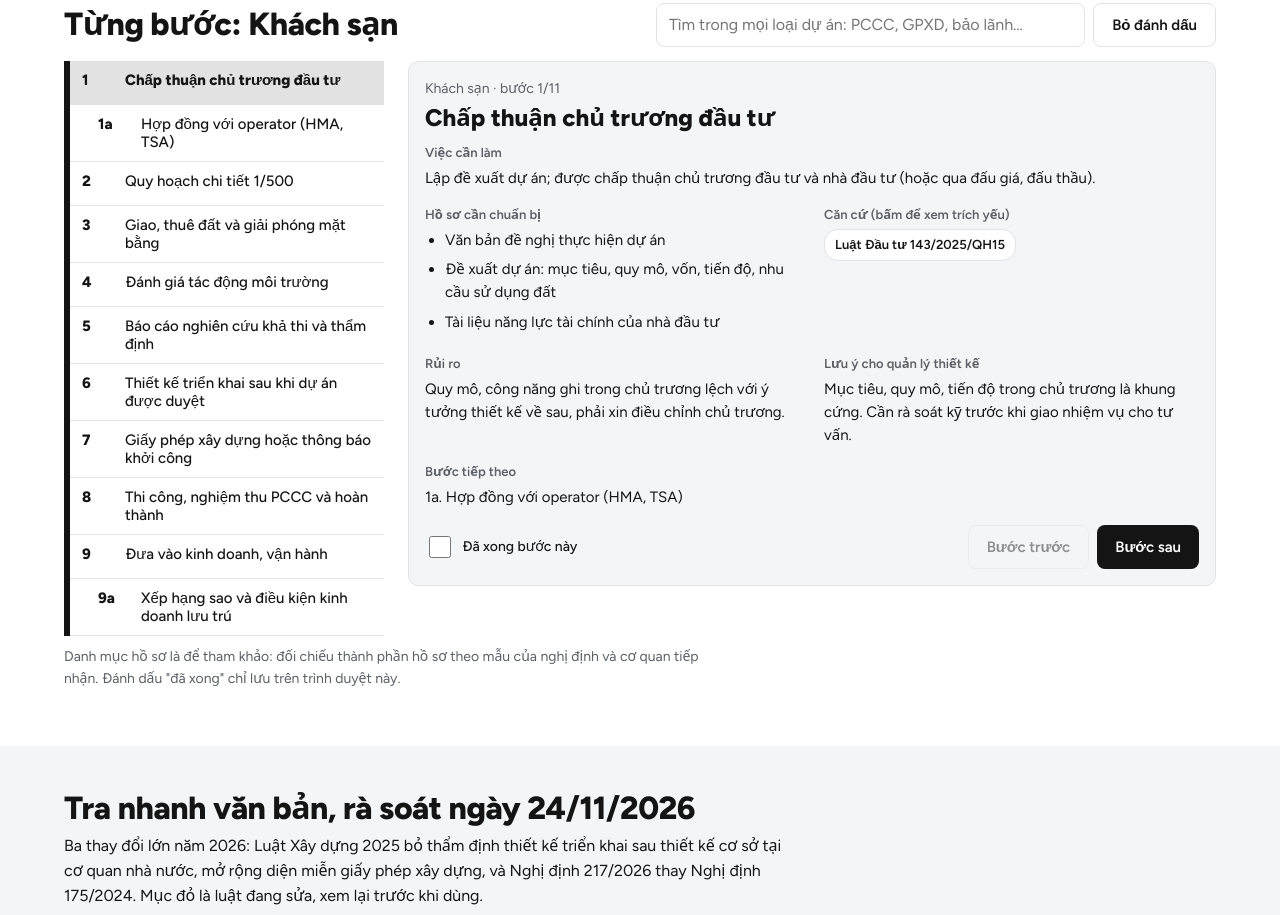
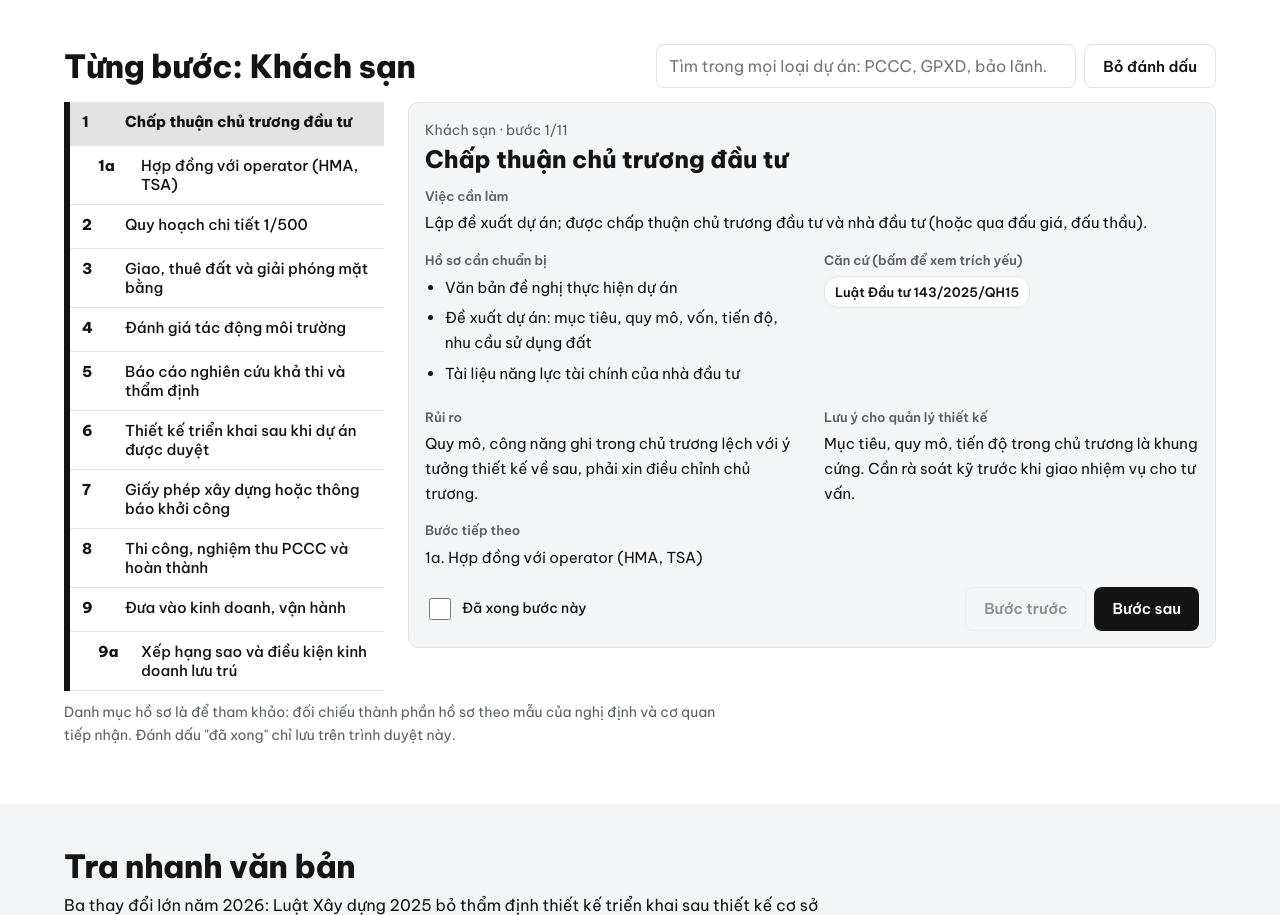
Before and after one commit to ndukkk/so-tay-dm, a plain HTML site: page index.html in a window 1280 px wide. Shown: the part 1487-2402 px from the top of the page. Drawn offline with Linux system fonts and the light colour scheme.

Commit message:
Đổi font Be Vietnam Pro, bỏ dòng ngày rà soát
Co-Authored-By: Claude Opus 5.5 <noreply@anthropic.com>
Claude-Session: https://claude.ai/code/session_01DVXBaBJgisF1K6JZCv7SuC

```diff
--- a/index.html
+++ b/index.html
@@ -6,19 +6,19 @@
 <meta name="viewport" content="width=device-width, initial-scale=1">
 <title>Sổ tay Design Manager</title>
 <link rel="preconnect" href="https://fonts.googleapis.com">
-<link href="https://fonts.googleapis.com/css2?family=Figtree:wght@400;500;600;800&display=swap" rel="stylesheet">
+<link href="https://fonts.googleapis.com/css2?family=Be+Vietnam+Pro:wght@400;500;600;800&display=swap" rel="stylesheet">
 <style>
 /* VOICE work: a reference a DM opens every week, dense and ordered
    IDEA a metro map of the project lifecycle: each project type is a line, each legal step a station
    PICTURE the lifecycle line, recoloured and re-stationed by the chosen project type
    COLOUR white / night #0e1116, ink, line colours green red amber blue + ink for hotels
-   TYPE Figtree 800 display + Figtree text
+   TYPE Be Vietnam Pro 800 display + Be Vietnam Pro text (full Vietnamese diacritics)
    LAYOUT title band, metro line, decision questions, step list beside step detail, then laws, PCCC, operator, cases, tools, ask; phone stacks */
 :root{color-scheme:light dark;--bg:light-dark(#ffffff,#0e1116);--ink:light-dark(#141414,#eef0f3);--mute:light-dark(#5b5f66,#9aa1ab);--rule:light-dark(#e2e3e5,#272c34);--panel:light-dark(#f4f5f6,#161b22);--qh:#00a05a;--cc:#e6261f;--tt:#e0a000;--vp:#0a5cff;--ks:light-dark(#141414,#eef0f3);--line:var(--ks)}
 :root[data-theme=light]{color-scheme:light}:root[data-theme=dark]{color-scheme:dark}
 *{box-sizing:border-box;min-width:0}
 html{scroll-padding-top:64px}
-body{margin:0;background:var(--bg);color:var(--ink);font:16px/1.55 Figtree,system-ui,sans-serif;overflow-x:clip}
+body{margin:0;background:var(--bg);color:var(--ink);font:16px/1.65 'Be Vietnam Pro',system-ui,sans-serif;overflow-x:clip}
 a{color:inherit}
 .band{padding-block:clamp(24px,3.5vw,52px);padding-left:max(5vw,16px);padding-right:max(5vw,16px)}
 .alt{background:var(--panel)}
@@ -38,7 +38,7 @@ nav .wrap{display:flex;gap:2px;overflow-x:auto;padding:0 max(5vw,16px)}
 nav a{flex:none;text-decoration:none;padding:14px 10px;font-weight:600;font-size:15px;border-bottom:3px solid transparent}
 nav a:hover,nav a:focus-visible{border-bottom-color:var(--line);outline:none}
 .chips{display:flex;flex-wrap:wrap;gap:8px;margin:18px 0 6px}
-.chip{font:600 15px Figtree,sans-serif;min-height:44px;padding:0 16px;border-radius:22px;border:2px solid var(--c);background:transparent;color:var(--ink);cursor:pointer;display:inline-flex;align-items:center;gap:8px}
+.chip{font:600 15px 'Be Vietnam Pro',sans-serif;min-height:44px;padding:0 16px;border-radius:22px;border:2px solid var(--c);background:transparent;color:var(--ink);cursor:pointer;display:inline-flex;align-items:center;gap:8px}
 .chip i{width:12px;height:12px;border-radius:50%;background:var(--c)}
 .chip[aria-pressed=true]{background:var(--c);color:#fff}
 .chip[aria-pressed=true] i{background:#fff}
@@ -47,17 +47,17 @@ nav a:hover,nav a:focus-visible{border-bottom-color:var(--line);outline:none}
 .chip:focus-visible{outline:3px solid var(--c);outline-offset:2px}
 .fig{position:relative;height:240px;margin-top:8px}
 .fig>svg{position:absolute;inset:0;width:100%;height:100%;overflow:visible}
-svg text{font-family:Figtree,sans-serif;paint-order:stroke;stroke:var(--bg);stroke-width:4px}
+svg text{font-family:'Be Vietnam Pro',sans-serif;paint-order:stroke;stroke:var(--bg);stroke-width:4px}
 .st{cursor:pointer}
 .st:focus-visible circle{stroke-width:6}
 .intro{display:grid;grid-template-columns:minmax(0,2fr) minmax(0,1fr);gap:24px}
 .note{font-size:14px;color:var(--mute)}
 .panel{background:var(--panel);border:1px solid var(--rule);border-radius:10px;padding:16px}
 .alt .panel{background:var(--bg)}
-input[type=search],input[type=text],select,textarea{font:16px Figtree,sans-serif;color:var(--ink);background:var(--bg);border:1.5px solid var(--rule);border-radius:8px;padding:10px 12px;min-height:44px;width:100%}
+input[type=search],input[type=text],select,textarea{font:16px 'Be Vietnam Pro',sans-serif;color:var(--ink);background:var(--bg);border:1.5px solid var(--rule);border-radius:8px;padding:10px 12px;min-height:44px;width:100%}
 input:focus,select:focus,textarea:focus{outline:none;border-color:var(--line)}
 label{font-size:14px;font-weight:600;display:block;margin-bottom:4px}
-.btn{font:600 15px Figtree,sans-serif;min-height:44px;padding:0 18px;border-radius:8px;border:0;background:var(--ink);color:var(--bg);cursor:pointer;display:inline-flex;align-items:center;justify-content:center;text-decoration:none}
+.btn{font:600 15px 'Be Vietnam Pro',sans-serif;min-height:44px;padding:0 18px;border-radius:8px;border:0;background:var(--ink);color:var(--bg);cursor:pointer;display:inline-flex;align-items:center;justify-content:center;text-decoration:none}
 .btn.ghost{background:transparent;color:var(--ink);border:1.5px solid var(--rule)}
 .btn:disabled{opacity:.45;cursor:default}
 .btn:focus-visible{outline:3px solid var(--line);outline-offset:2px}
@@ -80,7 +80,7 @@ td{padding:12px 10px;border-bottom:1px solid var(--rule);vertical-align:top}
 #tree-out button{font:inherit;background:none;border:0;padding:0;color:inherit;text-decoration:underline;cursor:pointer}
 .steps{display:grid;grid-template-columns:minmax(0,320px) minmax(0,1fr);gap:24px;align-items:start}
 #slist{display:flex;flex-direction:column;border-left:6px solid var(--line);max-height:720px;overflow-y:auto}
-#slist button{font:500 15px Figtree,sans-serif;text-align:left;background:none;border:0;border-bottom:1px solid var(--rule);padding:10px 12px;min-height:44px;color:var(--ink);cursor:pointer;display:flex;gap:10px;align-items:flex-start}
+#slist button{font:500 15px 'Be Vietnam Pro',sans-serif;text-align:left;background:none;border:0;border-bottom:1px solid var(--rule);padding:10px 12px;min-height:44px;color:var(--ink);cursor:pointer;display:flex;gap:10px;align-items:flex-start}
 #slist button b{flex:none;min-width:2.2em;font-weight:800}
 #slist button[aria-current=true]{background:color-mix(in srgb,var(--line) 12%,transparent);font-weight:700}
 #slist button.done span{text-decoration:line-through;color:var(--mute)}
@@ -92,7 +92,7 @@ td{padding:12px 10px;border-bottom:1px solid var(--rule);vertical-align:top}
 .dgrid section p,.dgrid ul{margin:0;font-size:15px}
 .dgrid .wide{grid-column:1/-1}
 .warn{padding:10px 12px;border-left:4px solid var(--line);background:color-mix(in srgb,var(--line) 8%,transparent);border-radius:0 8px 8px 0}
-.lawchip{font:600 13px Figtree,sans-serif;border:1px solid var(--rule);background:var(--bg);color:var(--ink);border-radius:14px;padding:4px 10px;margin:0 6px 6px 0;cursor:pointer;min-height:32px}
+.lawchip{font:600 13px 'Be Vietnam Pro',sans-serif;border:1px solid var(--rule);background:var(--bg);color:var(--ink);border-radius:14px;padding:4px 10px;margin:0 6px 6px 0;cursor:pointer;min-height:32px}
 .lawchip:hover,.lawchip:focus-visible{border-color:var(--line);outline:none}
 .grid2{display:grid;grid-template-columns:repeat(2,minmax(0,1fr));gap:20px}
 .grid3{display:grid;grid-template-columns:repeat(3,minmax(0,1fr));gap:16px}
@@ -122,7 +122,7 @@ ul{margin:0 0 12px;padding-left:20px}li{margin-bottom:6px}
 .ask{display:flex;gap:8px;margin-top:12px}
 .ask textarea{min-height:48px;resize:vertical}
 .sugg{display:flex;flex-wrap:wrap;gap:8px;margin-top:10px}
-.sugg button{font:14px Figtree,sans-serif;min-height:40px;padding:6px 12px;border-radius:8px;border:1px solid var(--rule);background:var(--bg);color:var(--ink);cursor:pointer;text-align:left}
+.sugg button{font:14px 'Be Vietnam Pro',sans-serif;min-height:40px;padding:6px 12px;border-radius:8px;border:1px solid var(--rule);background:var(--bg);color:var(--ink);cursor:pointer;text-align:left}
 #lawdlg{position:fixed;inset:0;z-index:20;background:color-mix(in srgb,#000 45%,transparent);display:none;align-items:center;justify-content:center;padding:16px}
 #lawdlg.open{display:flex}
 #lawdlg .box{background:var(--bg);color:var(--ink);border-radius:12px;max-width:560px;width:100%;padding:20px;border-top:6px solid var(--line);max-height:85vh;overflow-y:auto}
@@ -168,7 +168,7 @@ footer{border-top:1px solid var(--rule)}
 </div></section>
 
 <section class="band alt" id="van-ban"><div class="wrap">
-  <h2>Tra nhanh văn bản, rà soát ngày 24/11/2026</h2>
+  <h2>Tra nhanh văn bản</h2>
   <p>Ba thay đổi lớn năm 2026: Luật Xây dựng 2025 bỏ thẩm định thiết kế triển khai sau thiết kế cơ sở tại cơ quan nhà nước, mở rộng diện miễn giấy phép xây dựng, và Nghị định 217/2026 thay Nghị định 175/2024. Mục đỏ là luật đang sửa, xem lại trước khi dùng.</p>
   <div class="row" style="margin:12px 0"><input type="search" id="lq" placeholder="Tìm văn bản: quy hoạch, nhà ở, PCCC…" aria-label="Tìm văn bản" style="max-width:420px"></div>
   <div class="scroll"><table class="stack" id="laws"><thead><tr><th style="width:28%">Văn bản</th><th style="width:12%">Hiệu lực</th><th>Trích yếu</th><th style="width:16%">Tình trạng</th></tr></thead><tbody></tbody></table></div>
@@ -254,7 +254,7 @@ footer{border-top:1px solid var(--rule)}
 
 
 <footer class="band"><div class="wrap">
-  <p class="note">Bản dự phòng phục vụ tra cứu, cập nhật ngày 24/11/2026. Tài liệu chỉ mang tính tham khảo, không thay thế tư vấn pháp lý và không dùng làm căn cứ thẩm định. Luôn đối chiếu văn bản gốc, văn bản hợp nhất mới nhất và hướng dẫn của địa phương.</p>
+  <p class="note">Bản dự phòng phục vụ tra cứu. Tài liệu chỉ mang tính tham khảo, không thay thế tư vấn pháp lý và không dùng làm căn cứ thẩm định. Luôn đối chiếu văn bản gốc, văn bản hợp nhất mới nhất và hướng dẫn của địa phương.</p>
   <p class="src">Nguồn chính: thuvienphapluat.vn, luatvietnam.vn, hoatieu.vn, moc.gov.vn, datafiles.chinhphu.vn, vcci.com.vn, lsvn.vn, hatinh.gov.vn, development.ihg.com, careers.ihg.com, hklaw.com. Cách tổ chức tham khảo từ Cẩm nang PPP và công cụ tra QCVN 06 của Võ Đỗ Hùng.</p>
 </div></footer>
 
```
